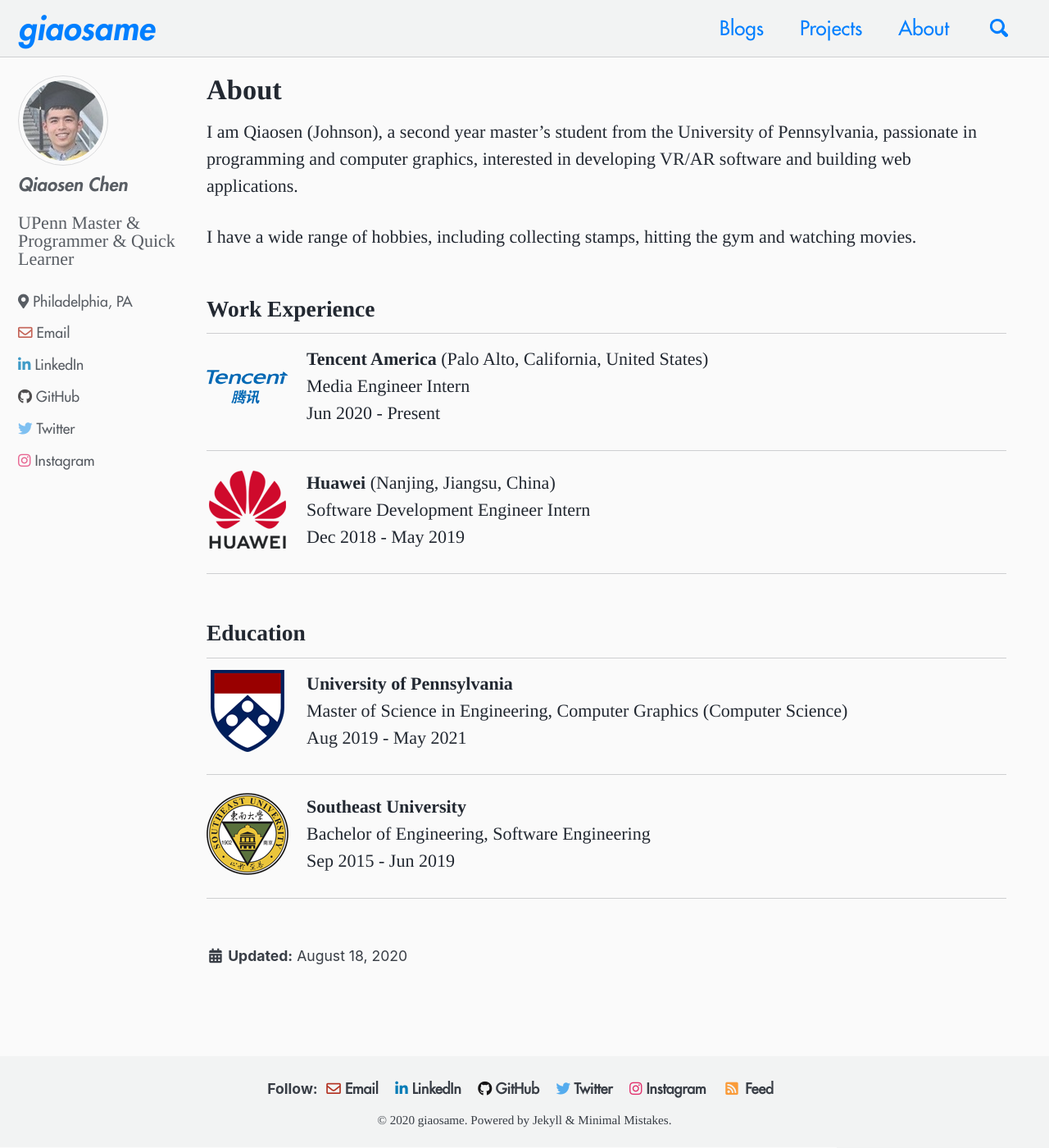
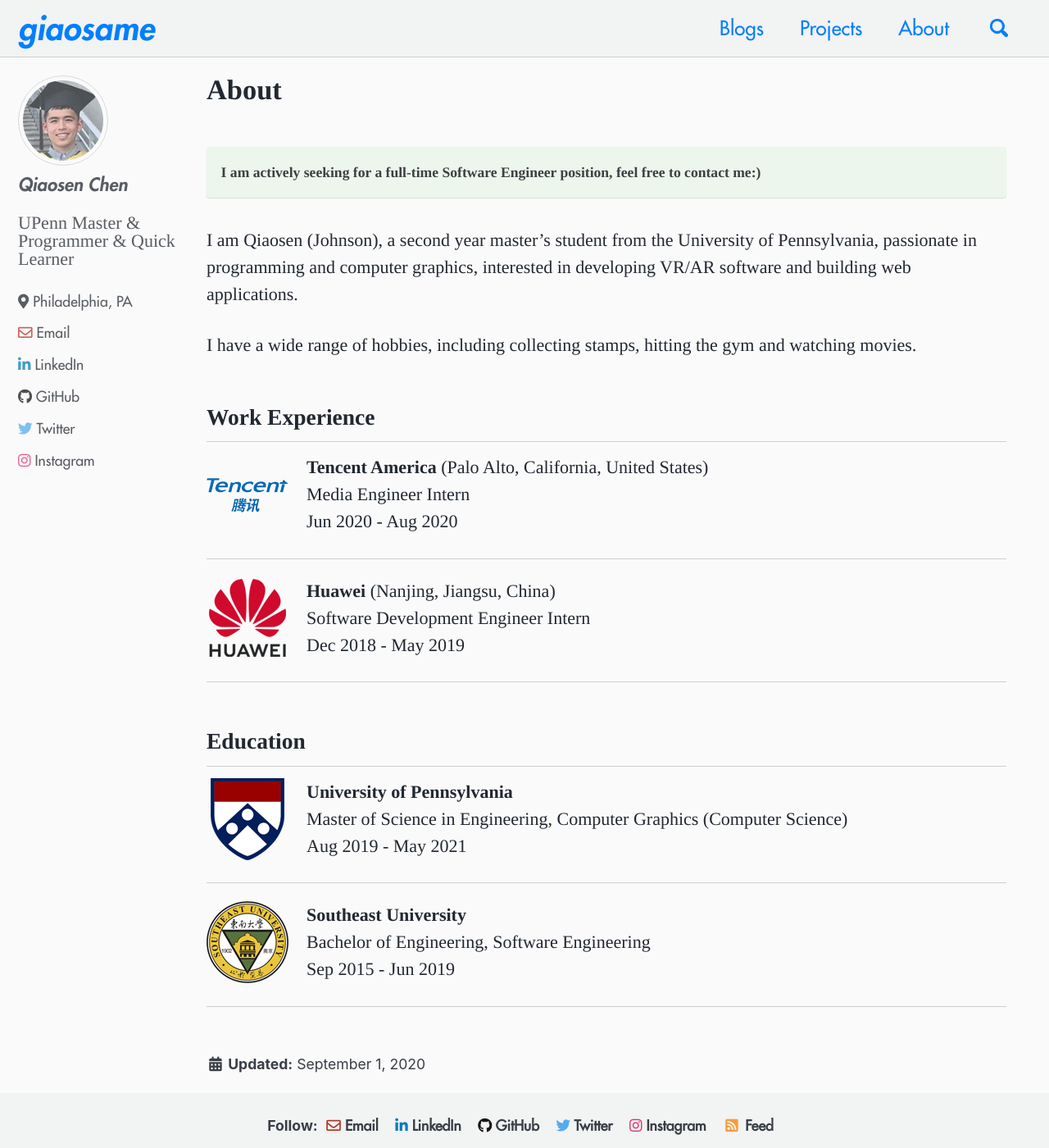
Before and after one commit to giaosame/giaosame.github.io, a Jekyll site: the page built from _pages/about.md, in a window 1280 px wide and 1400 px high. Shown: the whole window at 82% size. Built offline with Jekyll 4.4.1, drawn with Linux system fonts in a browser that asks for light colours; cached includes are drawn as plain includes.

Commit message:
update website

```diff
--- a/_pages/about.md
+++ b/_pages/about.md
@@ -1,10 +1,13 @@
 ---
 title: "About"
 permalink: /about/
-date: 2020-08-18
+date: 2020-09-01
 layout: single
 author_profile: true
 ---
+
+**I am actively seeking for a full-time Software Engineer position, feel free to contact me:)**
+{: .notice--success}
 
 I am Qiaosen (Johnson), a second year master's student from the University of Pennsylvania, passionate in programming and computer graphics, interested in developing VR/AR software and building web applications.
 
@@ -14,7 +17,7 @@
 ![left-aligned-image](/assets/images/logos/tencent.png){: .align-left}
 **Tencent America** (Palo Alto, California, United States)
 Media Engineer Intern
-Jun 2020 - Present
+Jun 2020 - Aug 2020
 <hr>
 
 ![left-aligned-image](/assets/images/logos/huawei.png){: .align-left}
```
Also changed, not shown: _posts/2020-01-22-Manacher's-Algorithm.md (+1 -1 lines).
